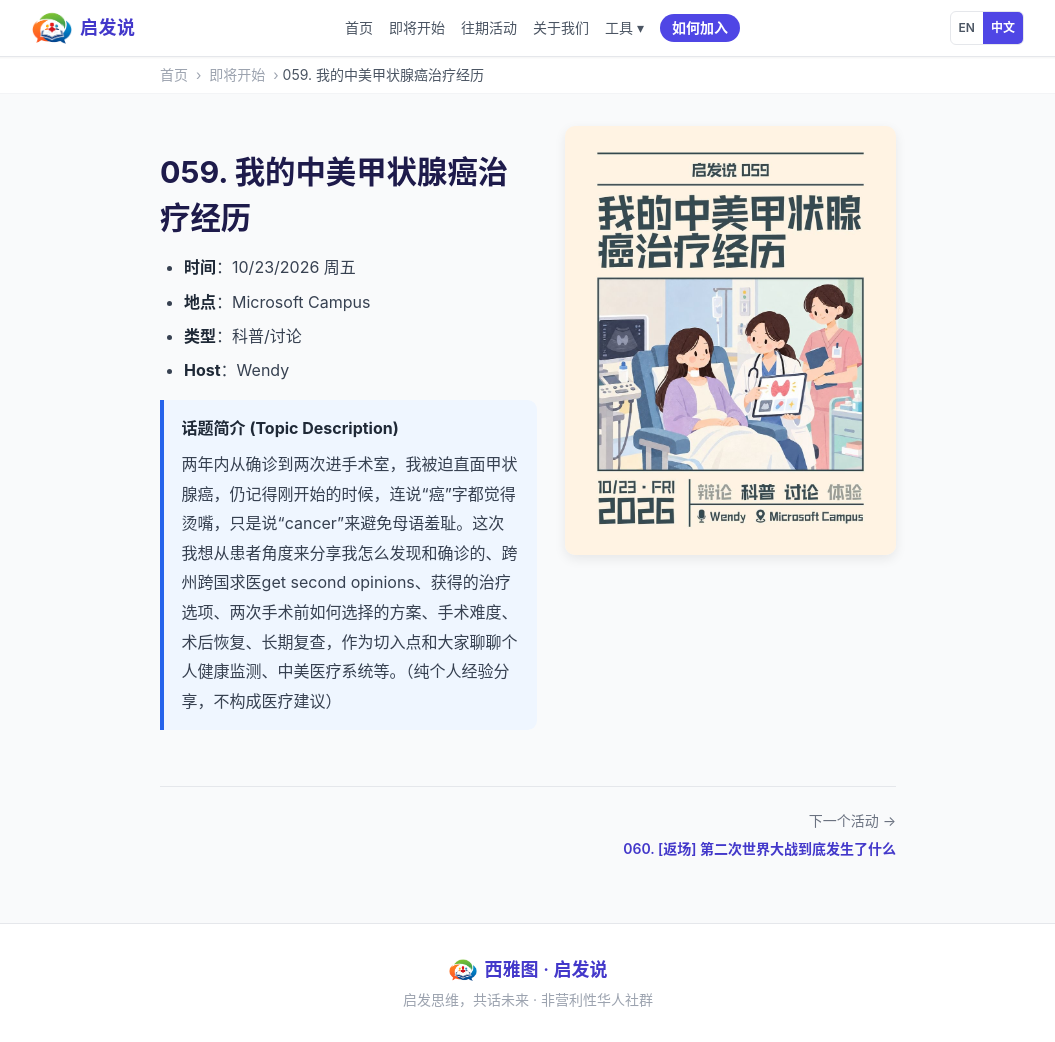
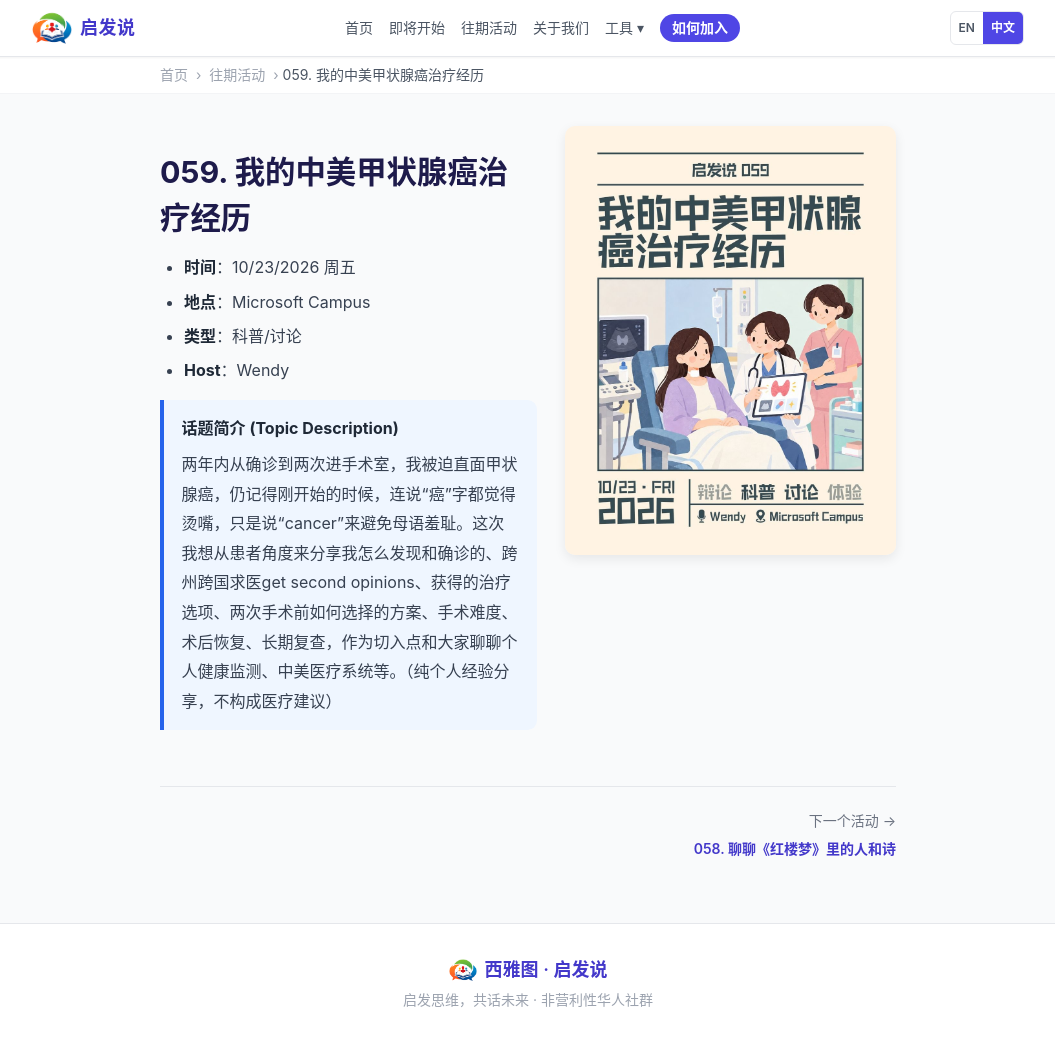
Before and after one commit to moments8890/qifa-talk, a Jekyll site: the page built from qifa-talk/past/059.md, in a window 1280 px wide and 1042 px high. Shown: the whole window, without its empty margins (112-1167 px from the left). Built offline with Jekyll 4.4.1, drawn with Linux system fonts in a browser that asks for light colours; nearby versions of some CDN libraries.

Commit message:
content: sync events from Notion

```diff
--- a/qifa-talk/upcoming/059.md
+++ b/qifa-talk/past/059.md
@@ -1,7 +1,7 @@
 ---
 layout: default
 title: "059. 我的中美甲状腺癌治疗经历"
-parent: "即将开始"
+parent: "往期活动"
 grand_parent: "启发说"
 nav_order: 59
 event_date: "10/23/2026"
```
